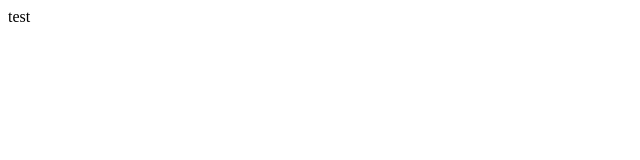
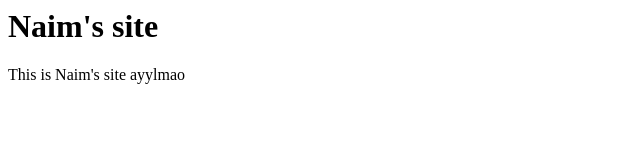
Before and after one commit to NaimBoufridi/naimboufridi.github.io, a plain HTML site: page index.html in a window 1280 px wide. Shown: the whole page, without its empty margins (0-640 px from the left). Drawn offline with Linux system fonts and the light colour scheme.

Commit message:
Declare this is Naim's site

```diff
--- a/index.html
+++ b/index.html
@@ -3,6 +3,7 @@
     <title>My site</title>
   </head>
   <body>
-    <p>test</p>
+    <h1>Naim's site</h1>
+    <p>This is Naim's site ayylmao</p>
   </body>
 </html>
```
